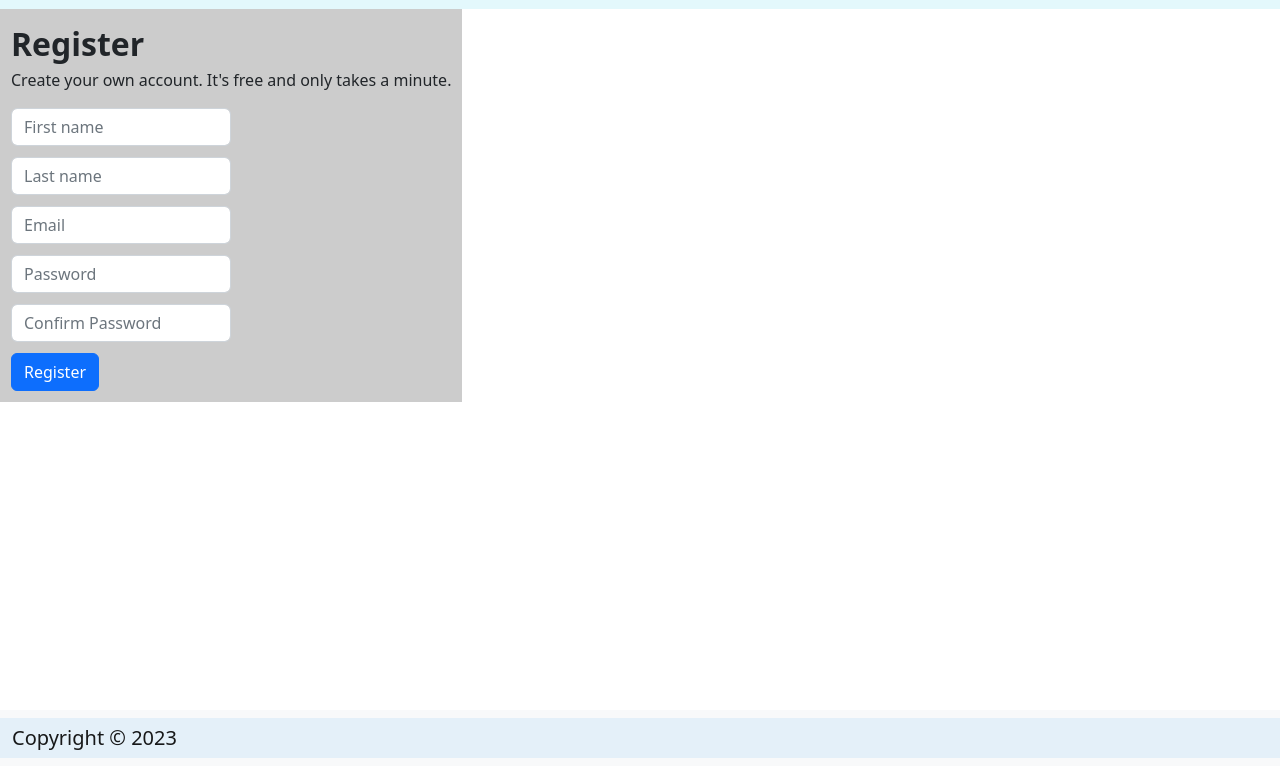
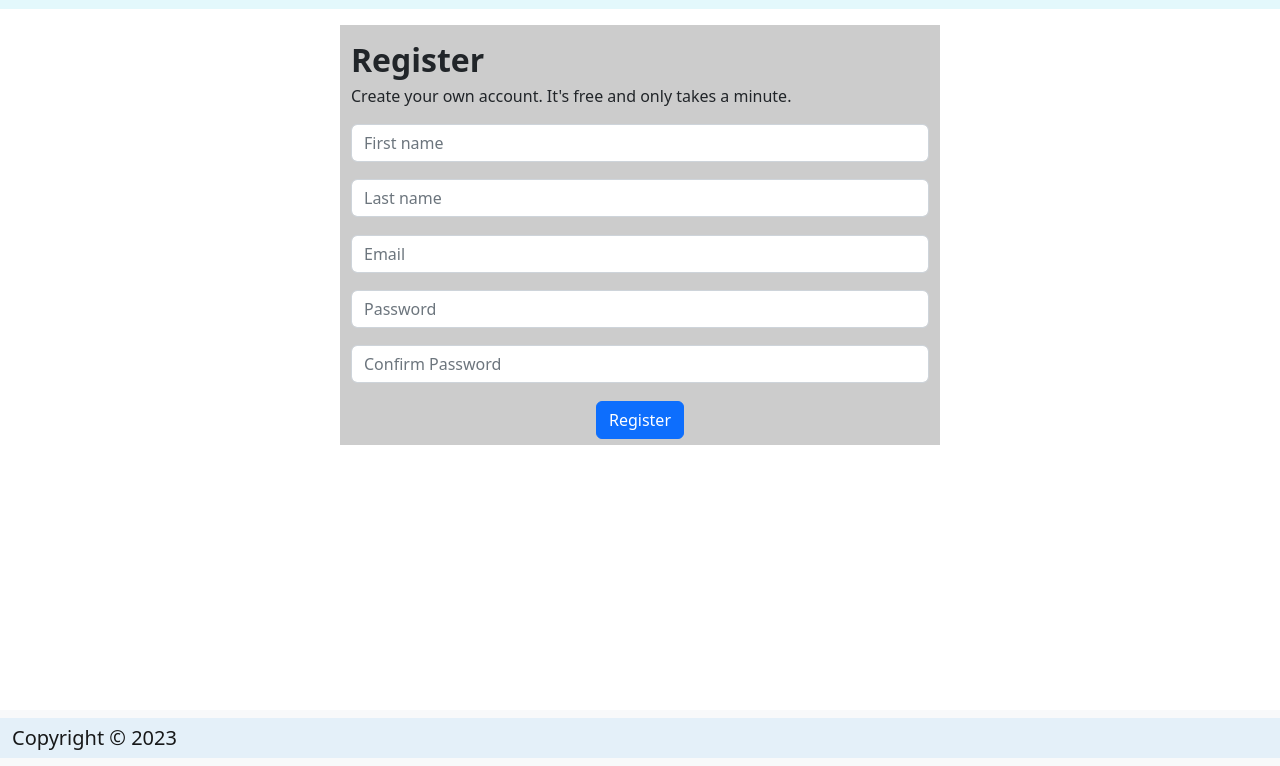
Before and after one commit to bei-jia/WEBD-6201, a website with bundled scripts: page Lab 2/register.html in a window 1280 px wide. Shown: the part 34-800 px from the top of the page. Built offline with nearby package versions, Linux system fonts and the light colour scheme.

Commit message:
add some style to fix the form temp

```diff
--- a/Lab 2/register.html
+++ b/Lab 2/register.html
@@ -43,14 +43,13 @@
             </li>
         </ul>
 
-		<div class="box">
-        <div class="title">Register</div>
-		<p>Create your own account. It's free and only takes a minute.</p>
-
-
+		<p></p>
+		<p> </p>
 		<form id="login-form">
+			<div class="title">Register</div>
+			<p class="pContent">Create your own account. It's free and only takes a minute.</p>
 			<!-- form group for first name entry -->
-				<div class="form-group col-md-6">
+				<div class="form-group">
 					<input
 						type="text"
 						class="form-control"
@@ -61,7 +60,7 @@
 					<div class="errorMessage"></div>
 				</div>
 				<!-- form group for last name entry -->
-				<div class="form-group col-md-6">
+				<div class="form-group">
 					<input
 						type="text"
 						class="form-control"
@@ -73,7 +72,7 @@
 				</div>
 
 			  <!-- form group for email  entry -->
-			  <div class="form-group col-md-6" id="email-group">
+			  <div class="form-group" id="email-group">
 				<input
 					type="email"
 					class="form-control"
@@ -84,7 +83,7 @@
 				<div class="errorMessage"></div>
 			</div>
 				<!-- form group for password 1 entry -->
-			<div class="form-group col-md-6" id="pass1-group">
+			<div class="form-group" id="pass1-group">
 				<input
 					type="password"
 					class="form-control"
@@ -95,7 +94,7 @@
 				<div class="errorMessage"></div>
 			</div>
 				<!-- form group for password 2 entry -->
-			<div class="form-group col-md-6" id="pass2-group">
+			<div class="form-group" id="pass2-group">
 				<input
 					type="password"
 					class="form-control"
@@ -111,7 +110,7 @@
 				Register
 			</button>
 		</form>
-	</div>
+
 		<nav class="navbar fixed-bottom navbar-light bg-light" style="background-color:#caf0f8">
 			<div class="container-fluid" style="background-color:#e4f0f9">
 				<a class="navbar-brand" id="copyright" href="#">Fixed bottom</a>
--- a/Lab 2/style/style.css
+++ b/Lab 2/style/style.css
@@ -1,21 +1,25 @@
 .title{
     font-size: 2em;
 	font-weight: bold;
+    text-align: left;
 }
-
-.login-form {
+.pContent{
+    text-align:left;
+}
+#login-form {
     width  : 600px;
-    height : 600px;
+    height : 420px;
     align-items: center;
     text-align: center;
     border: 1px solid #ccc;
     background-color: #ccc;
     margin: 0 auto;
+    padding: 10px;
 }
 
 #inputFirstName,#inputLastName,#inputEmail,#inputPassword,#inputPassword2,
 #log-username,#log-pass {
-    margin-bottom: 5%;
+    margin-bottom: 3%;
 
 }
 
@@ -29,3 +33,7 @@
     margin: 0 auto;
 
   }
+  #i-log,#log-username{
+    display: inline-block;
+    vertical-align: middle;
+  }
```
Also changed, not shown: Lab 2/login.html (+4 -6 lines).
